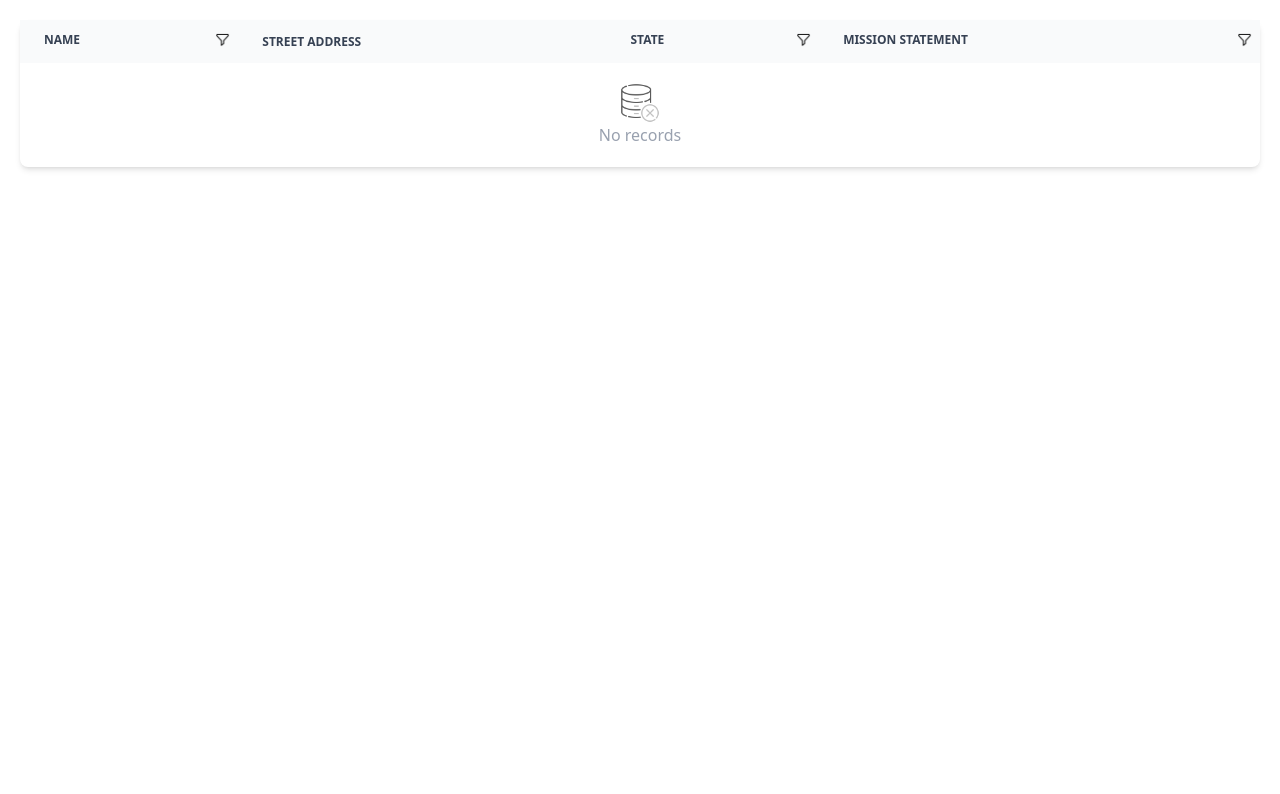
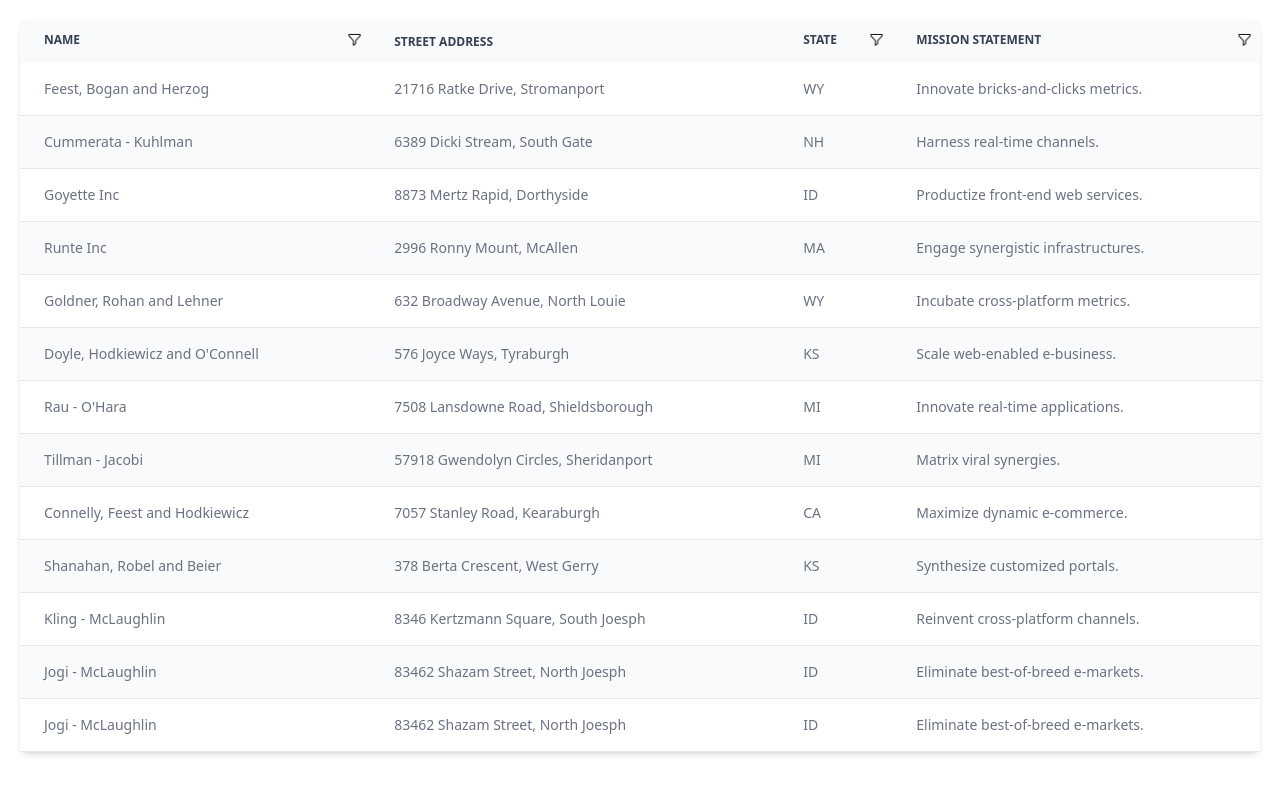
Before and after one commit to Jamesgnzg/svelte-datatable, a Svelte app: page / in a window 1280 px wide. Shown: the top 794 px of the page. Built offline with nearby package versions, Linux system fonts and the light colour scheme.

Commit message:
Render components with props

```diff
--- a/src/App.svelte
+++ b/src/App.svelte
@@ -5,10 +5,31 @@
   import Filter from "./lib/Filter.svelte";
   import NameFilter from "./lib/NameFilter.svelte";
 
-  const columnsConfig = [
+  let nameQuery = $state('');
+
+  const initialRecords:company[] = companies;
+  const records:company[] | [] = $derived.by(() => {
+    return initialRecords.filter(({name}) => {
+      if (!name.toLowerCase().includes(nameQuery.trim().toLowerCase()) && nameQuery !== '') {
+        return false;
+      }
+
+      return true;
+    })
+  })
+
+</script>
+
+<main>
+  {#snippet nameFilterSnippet()}
+    <NameFilter bind:query={nameQuery} />
+  {/snippet}
+
+    <div class="p-5">
+      <DataTable companies={records} columns={[
         {
             accessor: 'name',
-            filter: NameFilter,
+            filter: nameFilterSnippet,
         },
         {
           accessor: 'streetAddress',
@@ -22,12 +43,6 @@
           accessor: 'missionStatement',
           filter: Filter,
         }
-      ]
-    const initialRecords:company[] = companies;
-</script>
-
-<main>
-    <div class="p-5">
-      <DataTable companies={[]} columns={columnsConfig} />
+      ]} />
     </div>
 </main>
--- a/src/lib/NameFilter.svelte
+++ b/src/lib/NameFilter.svelte
@@ -1,6 +1,8 @@
 <script lang="ts">
     import searchIcon from "../assets/search-icon.png";
     import closeIcon from "../assets/cross.png";
+
+    let { query=$bindable('') } = $props();
 </script>
 
 <div class="normal-case">
@@ -12,7 +14,7 @@
     </p>
     <div class="flex w-full gap-1 border border-gray-300 px-2 py-2 focus-within:border-orange-500 rounded-lg">
         <img src={searchIcon} class="bg-transparent" aria-label="search-icon" height={5} width={20} alt="search-icon"/>
-        <input name="name" class="text-sm text-gray-500 font-normal w-full focus:outline-none" placeholder="Search company..."/>
+        <input name="name" class="text-sm text-gray-500 font-normal w-full focus:outline-none" placeholder="Search company..." bind:value={query} />
         <img src={closeIcon} class="bg-transparent cursor-pointer hover:bg-gray-100 p-1 rounded" aria-label="close-icon" height={5} width={20} alt="close-icon" title="Clear Filter"/>
     </div>
 </div>
```
